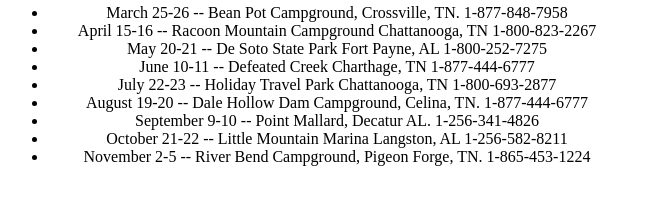
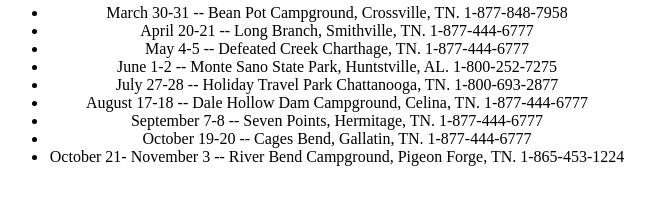
Before and after one commit to gphat/hrt, a plain HTML site: page trips.html in a window 1280 px wide. Shown: the part 214-418 px from the top of the page, without its empty margins (323-978 px from the left). Drawn offline with Linux system fonts and the light colour scheme.

Commit message:
Update 2012 trips.

```diff
--- a/trips.html
+++ b/trips.html
@@ -31,15 +31,15 @@
    <tr>
     <td style="text-align: center; padding: 5px;">
      <ul>
-      <li>March 25-26 -- Bean Pot Campground, Crossville, TN.  1-877-848-7958</li>
-      <li>April 15-16 -- Racoon Mountain Campground Chattanooga, TN  1-800-823-2267</li>
-      <li>May 20-21 -- De Soto State Park Fort Payne, AL  1-800-252-7275</li>
-      <li>June 10-11 -- Defeated Creek Charthage, TN 1-877-444-6777</li>
-      <li>July 22-23 -- Holiday Travel Park Chattanooga, TN 1-800-693-2877</li>
-      <li>August 19-20 -- Dale Hollow Dam Campground, Celina, TN.  1-877-444-6777</li>
-      <li>September 9-10 -- Point Mallard, Decatur AL.  1-256-341-4826</li>
-      <li>October 21-22 -- Little Mountain Marina Langston, AL 1-256-582-8211</li>
-      <li>November 2-5 -- River Bend Campground, Pigeon Forge, TN.  1-865-453-1224</li>
+      <li>March 30-31 -- Bean Pot Campground, Crossville, TN.  1-877-848-7958</li>
+      <li>April 20-21 -- Long Branch, Smithville, TN.  1-877-444-6777</li>
+      <li>May 4-5 -- Defeated Creek Charthage, TN. 1-877-444-6777</li>
+      <li>June 1-2 -- Monte Sano State Park, Huntstville, AL. 1-800-252-7275</li>
+      <li>July 27-28 -- Holiday Travel Park Chattanooga, TN. 1-800-693-2877</li>
+      <li>August 17-18 -- Dale Hollow Dam Campground, Celina, TN.  1-877-444-6777</li>
+      <li>September 7-8 -- Seven Points, Hermitage, TN. 1-877-444-6777</li>
+      <li>October 19-20 -- Cages Bend, Gallatin, TN. 1-877-444-6777</li>
+      <li>October 21- November 3 -- River Bend Campground, Pigeon Forge, TN.  1-865-453-1224</li>
      </ul>
     </td>
    </tr>
```
Also changed, not shown: index.html (+1 -1 lines).
